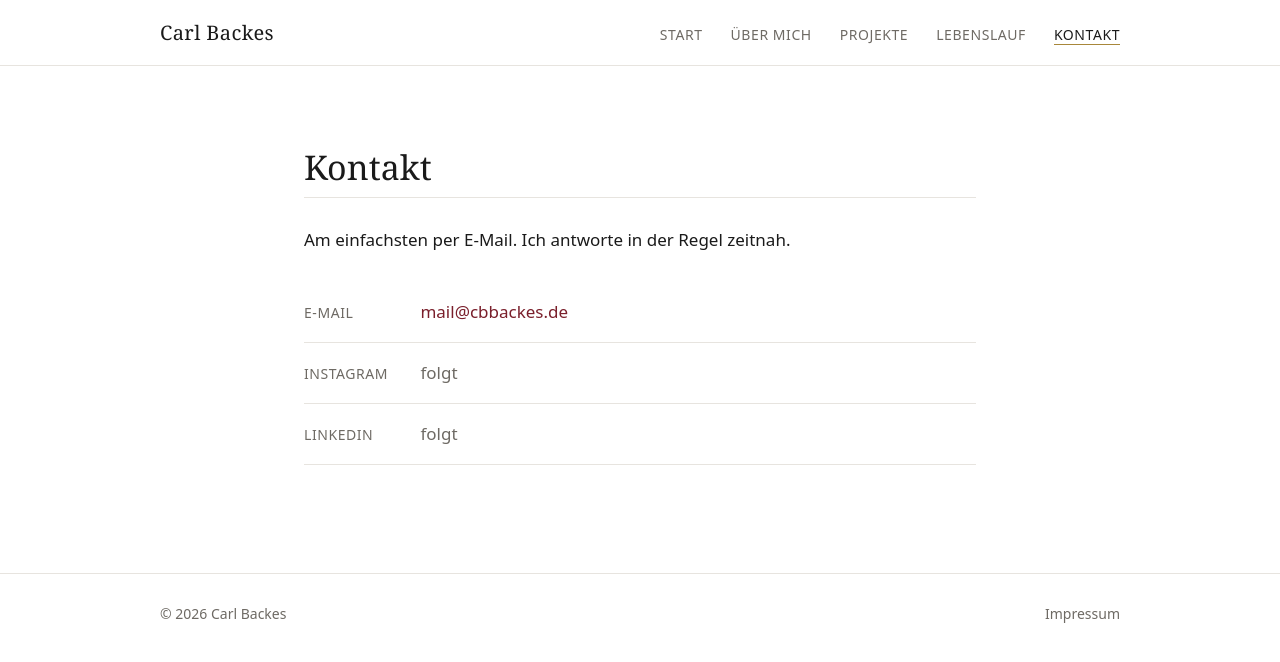
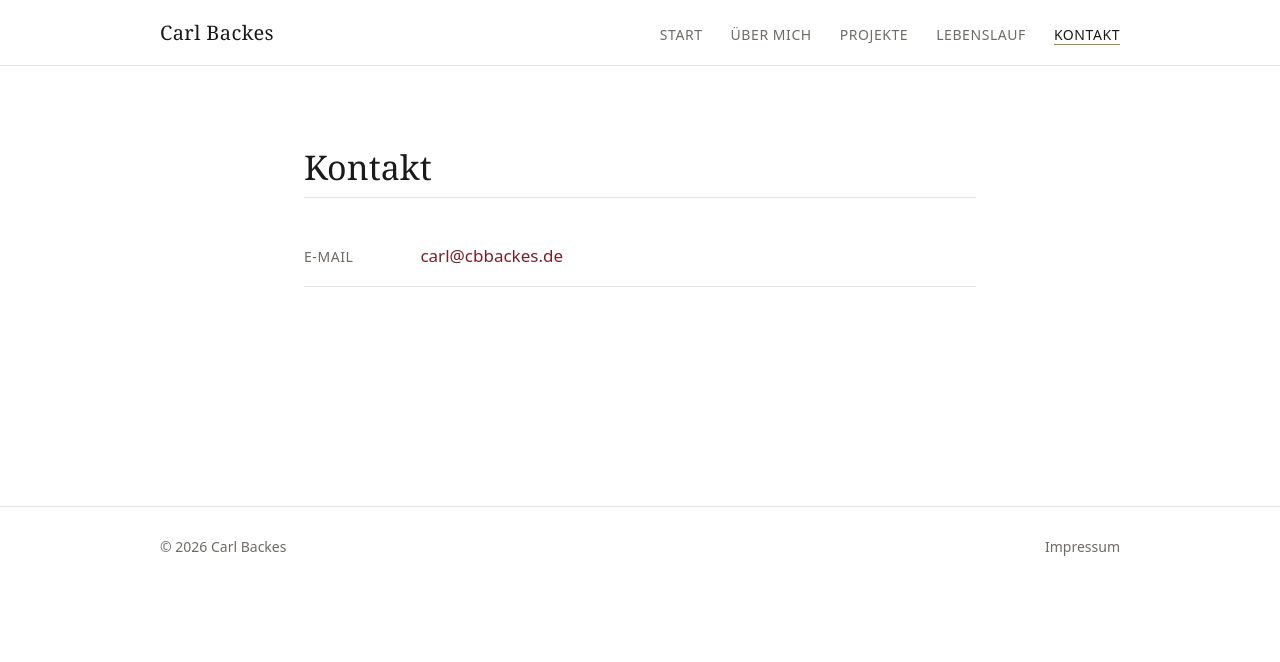
Before and after one commit to carlito700/cbbackes-de, a plain HTML site: page kontakt.html in a window 1280 px wide. Drawn offline with Linux system fonts and the light colour scheme.

Commit message:
Update kontakt.html

```diff
--- a/kontakt.html
+++ b/kontakt.html
@@ -4,7 +4,7 @@
   <meta charset="UTF-8">
   <meta name="viewport" content="width=device-width, initial-scale=1.0">
   <title>Kontakt — Carl Backes</title>
-  <meta name="description" content="Kontakt zu Carl Backes — E-Mail, Instagram, LinkedIn.">
+  <meta name="description" content="Kontakt zu Carl Backes.">
   <link rel="canonical" href="https://cbbackes.de/kontakt.html">
   <link rel="icon" type="image/svg+xml" href="assets/favicon.svg">
   <link rel="stylesheet" href="css/theme.css">
@@ -31,24 +31,12 @@
 <main>
   <div class="container">
     <h1 class="section-title">Kontakt</h1>
-    <p>Am einfachsten per E-Mail. Ich antworte in der Regel zeitnah.</p>
 
-    <!-- KONTAKTDATEN: Platzhalter hier durch echte Angaben ersetzen -->
+    <!-- KONTAKTDATEN: bewusst minimal — später hier Instagram/LinkedIn ergänzen -->
     <ul class="contact-list">
       <li>
         <span class="label">E-Mail</span>
-        <!-- PLATZHALTER: echte Adresse eintragen und href="mailto:..." anpassen -->
-        <a href="mailto:mail@cbbackes.de">mail@cbbackes.de</a>
-      </li>
-      <li>
-        <span class="label">Instagram</span>
-        <!-- PLATZHALTER: Link ergänzen, z. B. https://instagram.com/benutzername -->
-        <span class="muted">folgt</span>
-      </li>
-      <li>
-        <span class="label">LinkedIn</span>
-        <!-- PLATZHALTER: Link ergänzen -->
-        <span class="muted">folgt</span>
+        <a href="mailto:carl@cbbackes.de">carl@cbbackes.de</a>
       </li>
     </ul>
   </div>
```
